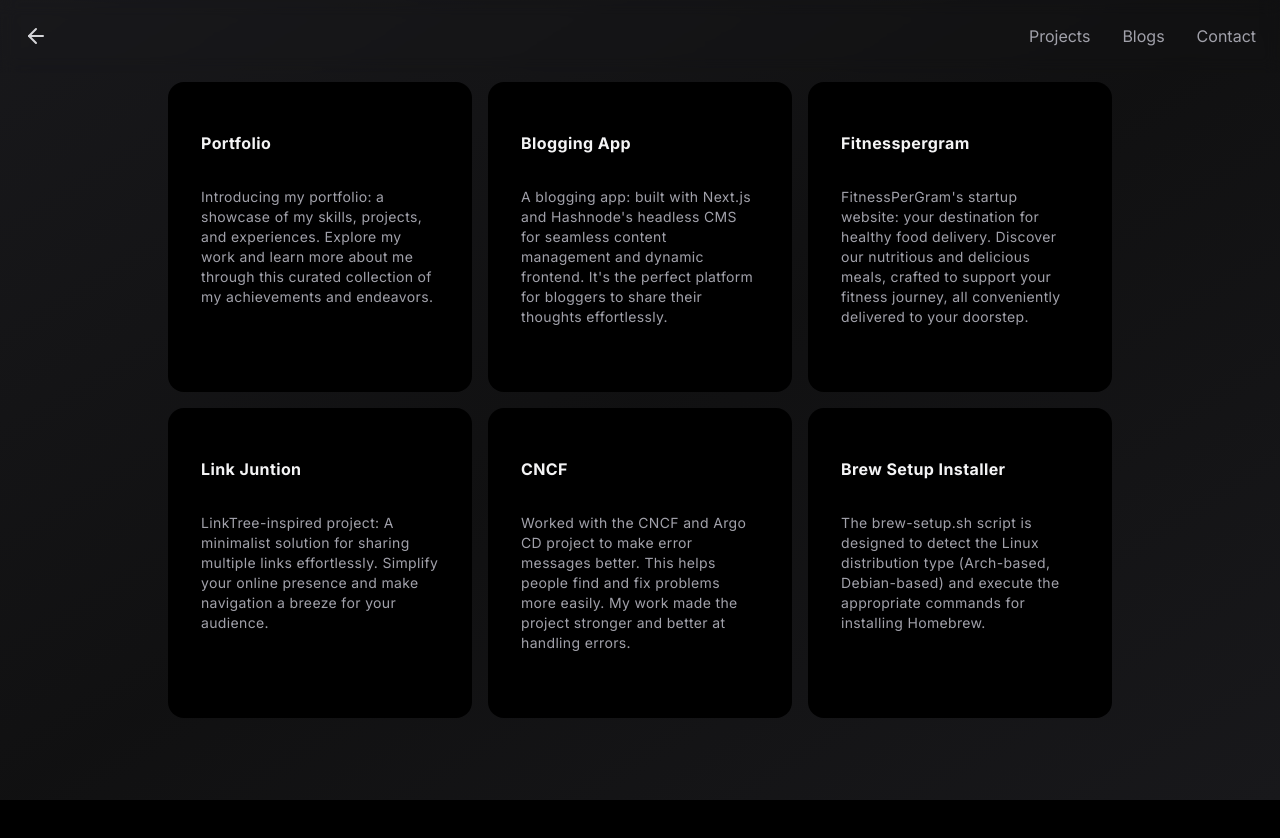
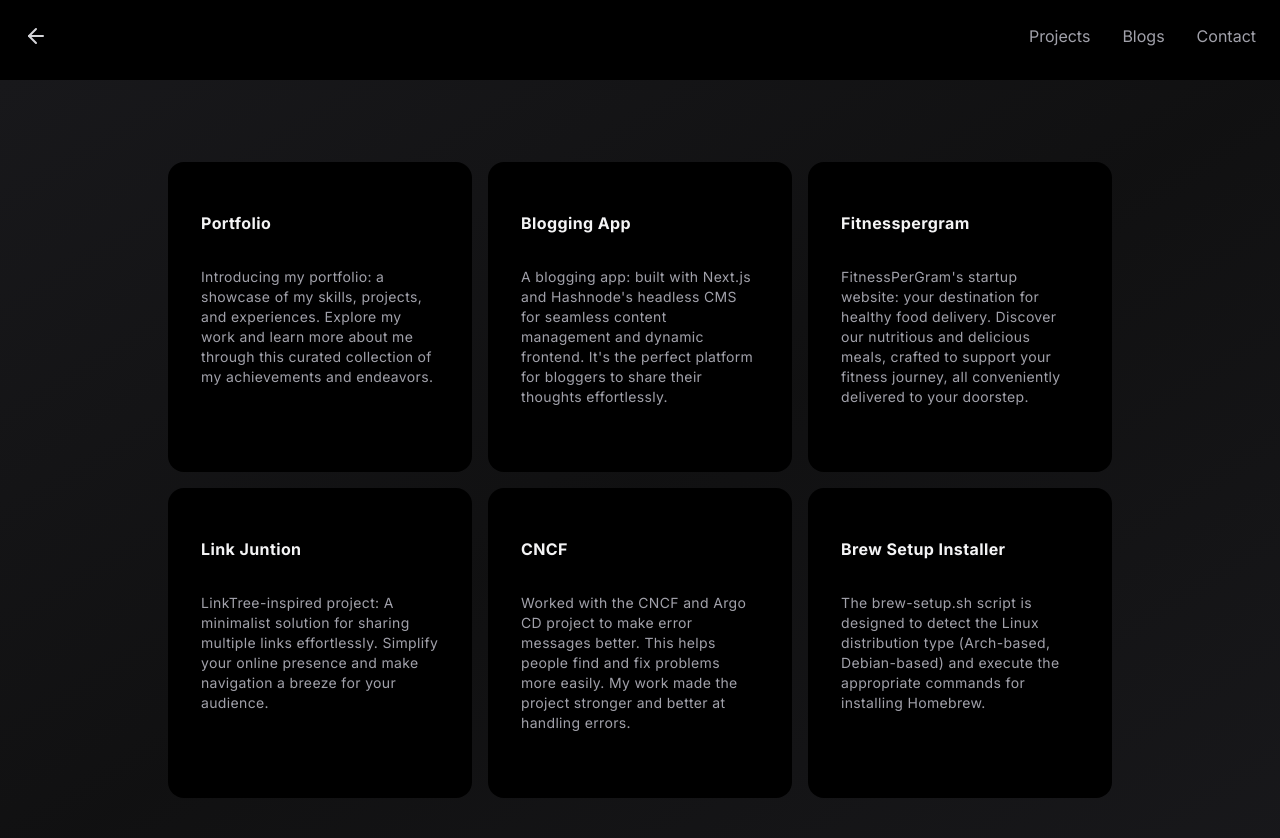
Before and after one commit to AvhiMaz/portfolio, a Next.js app: page /projects in a window 1280 px wide. Shown: the top 838 px of the page. Before the commit the page ends 800 px from the top, so only its background shows below. Built offline with nearby package versions, Linux system fonts and the light colour scheme; no server answers; what tailwindcss-debug-screens would draw is missing.

Commit message:
fixed navbar

```diff
--- a/app/blogs/page.tsx
+++ b/app/blogs/page.tsx
@@ -25,7 +25,7 @@
   return (
     <>
       <Navigation />
-      <div className="max-w-5xl mx-auto px-8 flex items-center justify-center min-h-screen">
+      <div className="max-w-5xl mx-auto px-8 flex md:mt-20 mt-10 items-center justify-center min-h-screen">
         <HoverEffect items={blogs} />
       </div>
     </>
--- a/app/projects/page.tsx
+++ b/app/projects/page.tsx
@@ -53,7 +53,7 @@
   return (
     <>
       <Navigation />
-      <div className="max-w-5xl mx-auto px-8 flex items-center justify-center min-h-screen">
+      <div className="max-w-5xl mx-auto px-8 flex items-center sm:mt-20 mt-10 justify-center min-h-screen">
         <HoverEffect items={projects} />
       </div>
     </>
```
